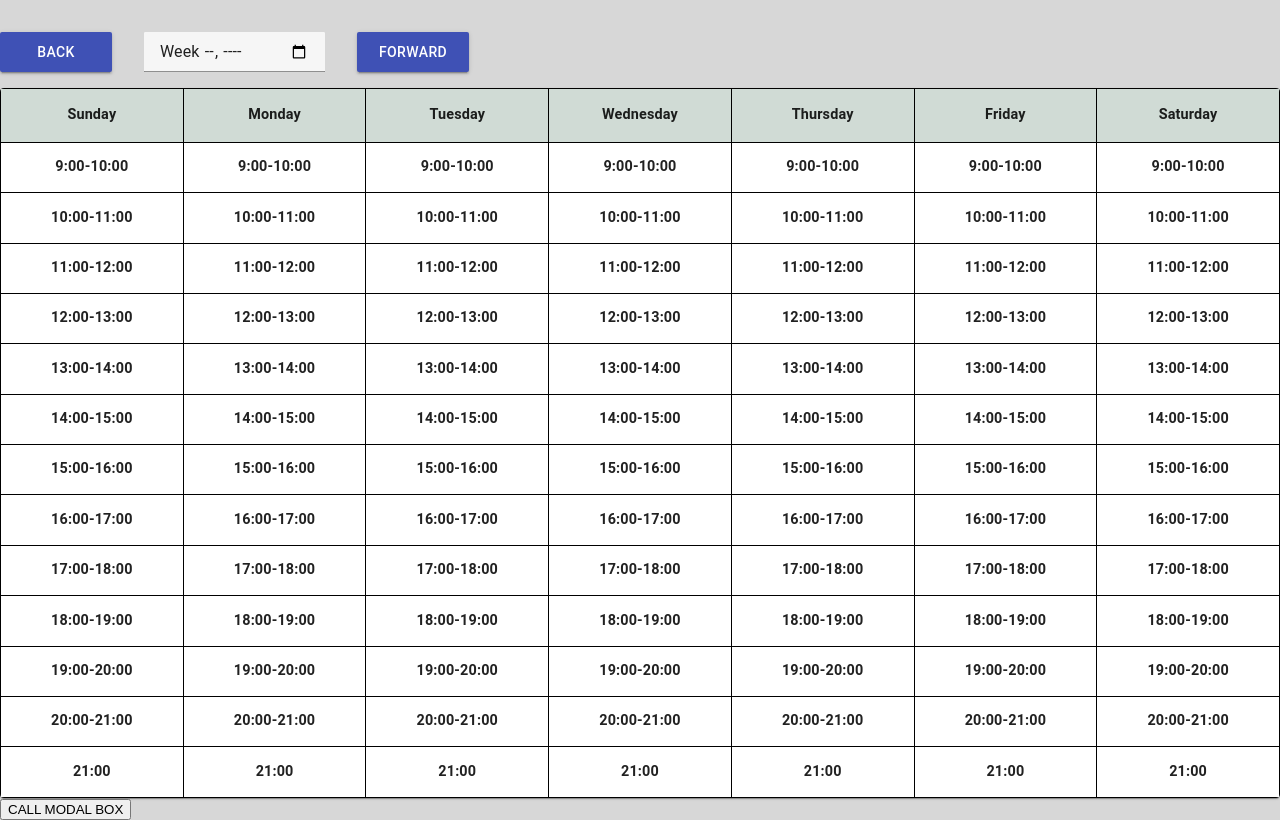
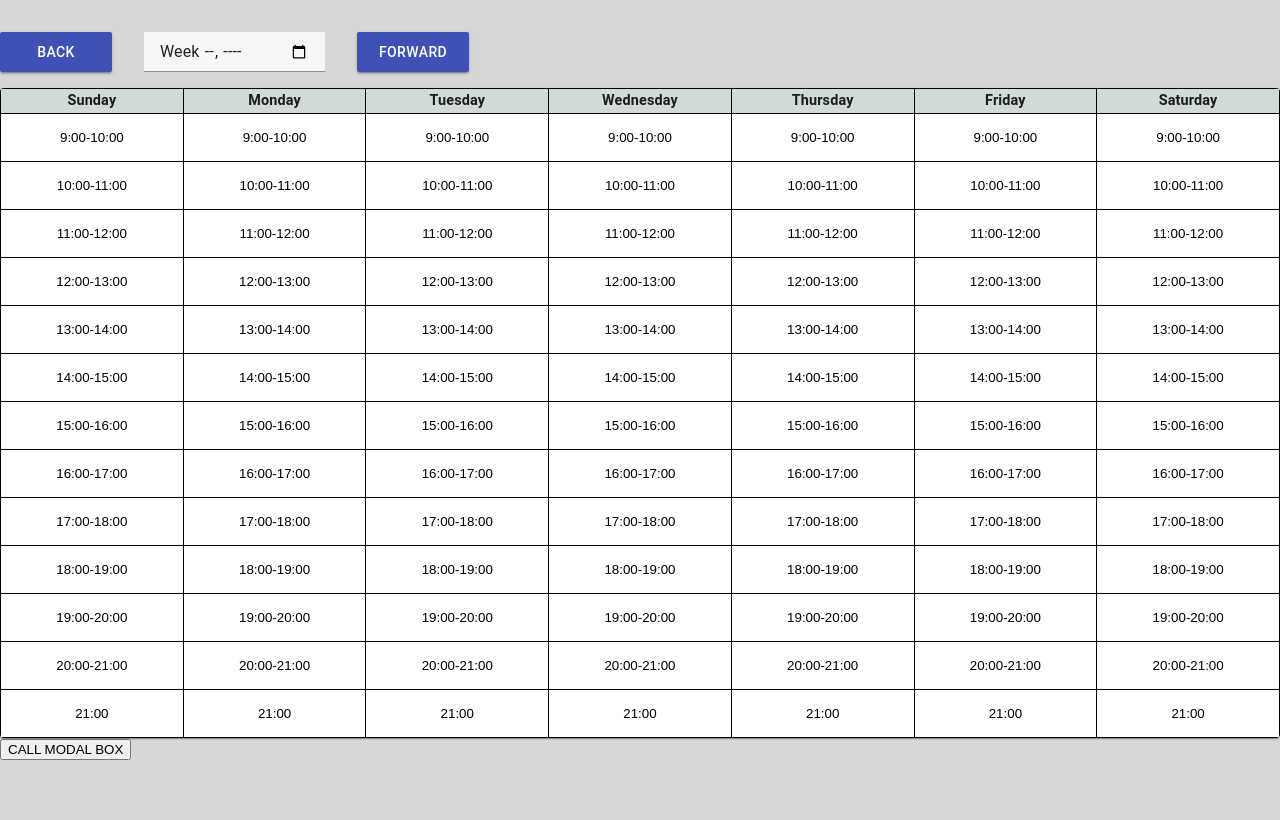
Before and after one commit to ssnegss/FrontWebDev, a React (Create React App) app: page / in a window 1280 px wide. Built offline with nearby package versions, Linux system fonts and the light colour scheme.

Commit message:
table cells were set as buttons

```diff
--- a/src/components/TableComponent/TableComponentStyles.js
+++ b/src/components/TableComponent/TableComponentStyles.js
@@ -3,9 +3,18 @@ export const getTableComponentStyles = (theme) => {
     return ({
         table: {
             textAlign: 'center',
-            padding: '0.9rem',
+            padding: '0rem',
             fontSize: '0.9rem',
             fontWeight: '600'
+        },
+        tableRow: {
+            width: "100%",
+            height: "100%",
+            borderWidth: '0',
+            padding: '1rem',
+            backgroundColor: 'white',
+            outline: 'none',
+            cursor: 'pointer',
         },
         tableHeader: {
             backgroundColor: "#D0DBD5"
--- a/src/components/tableComponent/TableComponent.jsx
+++ b/src/components/tableComponent/TableComponent.jsx
@@ -51,13 +51,13 @@ export const TableComponent = () => {
         <TableBody>
           {rows.map((row) => (
             <TableRow key={row.name}>
-              <TableCell className={classes.table}>{row.sunday}</TableCell>
-              <TableCell className={classes.table}>{row.monday}</TableCell>
-              <TableCell className={classes.table}>{row.tuesday}</TableCell>
-              <TableCell className={classes.table}>{row.wednesday}</TableCell>
-              <TableCell className={classes.table}>{row.thursday}</TableCell>
-              <TableCell className={classes.table}>{row.friday}</TableCell>
-              <TableCell className={classes.table}>{row.saturday}</TableCell>
+              <TableCell className={classes.table}><form><input className={classes.tableRow} type='submit' value={row.sunday}/></form></TableCell>
+              <TableCell className={classes.table}><form><input className={classes.tableRow} type='submit' value={row.monday}/></form></TableCell>
+              <TableCell className={classes.table}><form><input className={classes.tableRow} type='submit' value={row.tuesday}/></form></TableCell>
+              <TableCell className={classes.table}><form><input className={classes.tableRow} type='submit' value={row.wednesday}/></form></TableCell>
+              <TableCell className={classes.table}><form><input className={classes.tableRow} type='submit' value={row.thursday}/></form></TableCell>
+              <TableCell className={classes.table}><form><input className={classes.tableRow} type='submit' value={row.friday}/></form></TableCell>
+              <TableCell className={classes.table}><form><input className={classes.tableRow} type='submit' value={row.saturday}/></form></TableCell>
             </TableRow>
           ))}
         </TableBody>
```
